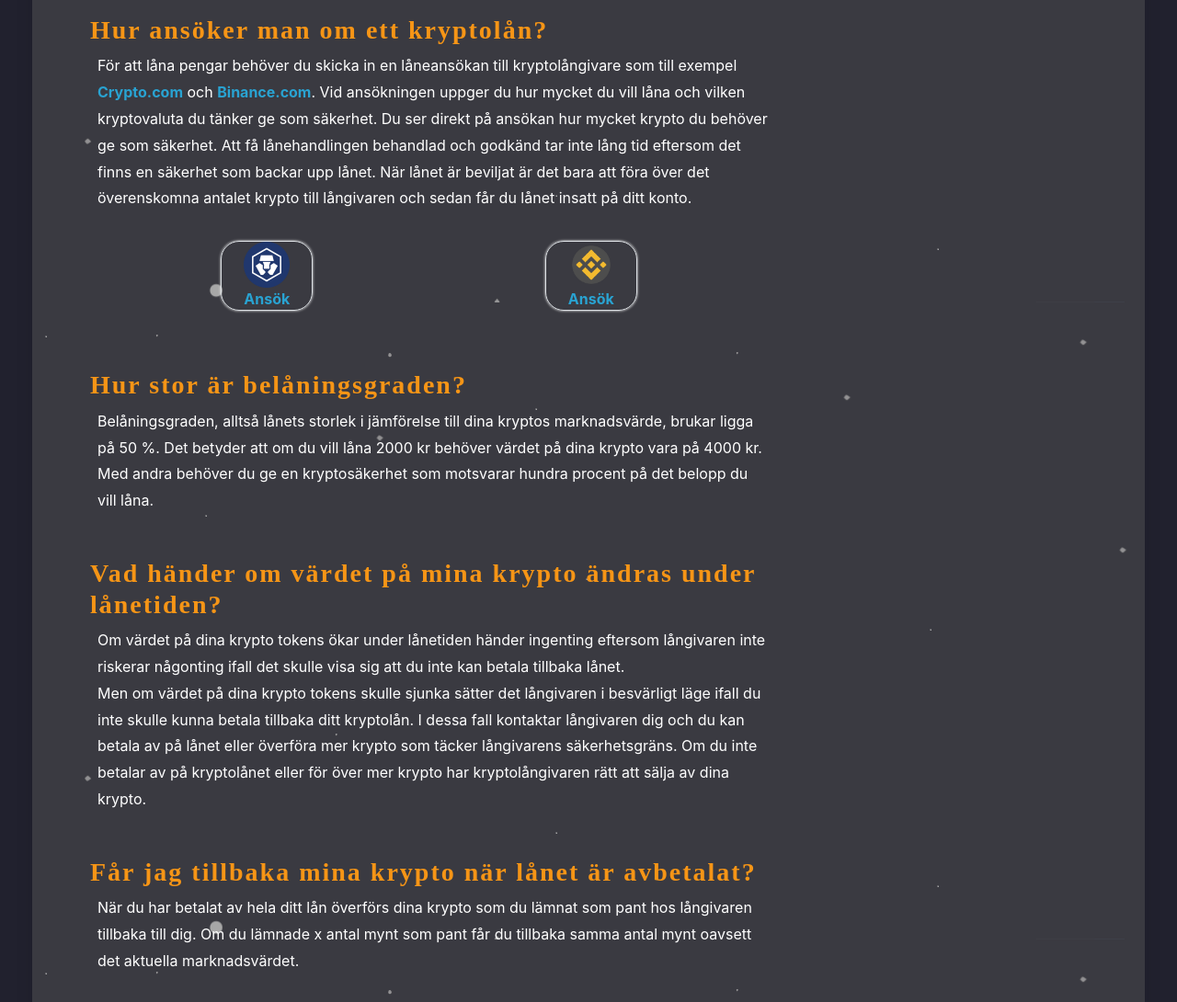
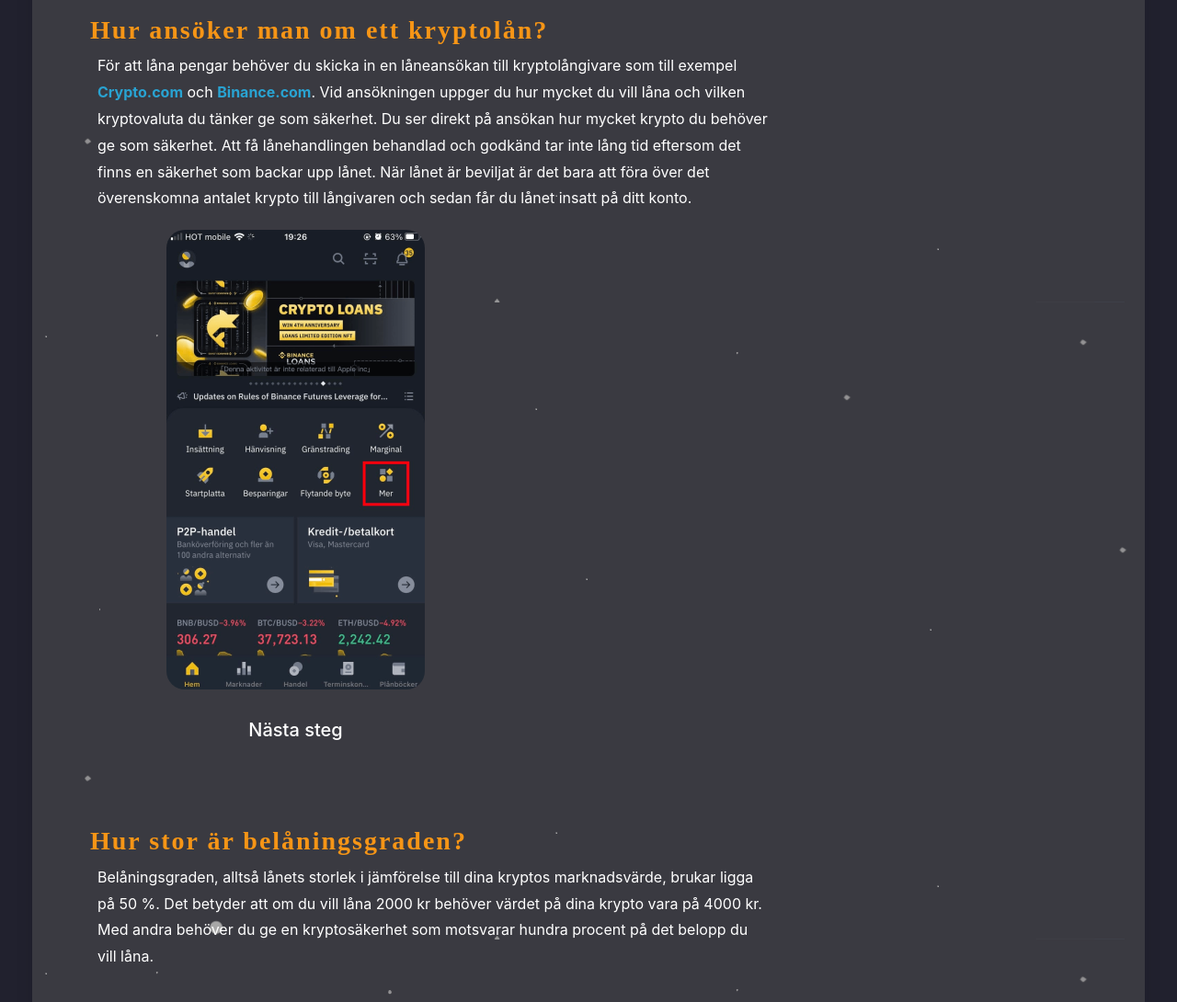
Before and after one commit to Yoskele/cryptoviking, a Django app: page /kryptolan in a window 1280 px wide. Shown: the part 1057-2147 px from the top of the page at 92% size. Run offline with Django 3.2, Linux system fonts and the light colour scheme; some libraries are stand-ins or nearby versions; some web fonts are replaced.

Commit message:
new commercial

```diff
--- a/website/sweden/templates/generichtml/token-page.html
+++ b/website/sweden/templates/generichtml/token-page.html
@@ -40,7 +40,7 @@
 						</div>
 						<div class="where-to-buy-container">
 							<a href="">
-								Handla hos Binance.com
+								Handla via Binance.com
 							</a>
 						</div>
 					</div>
@@ -70,7 +70,7 @@
 
 
 </div>
-<div class="container d-flex justify-content-center align-items-center">
+<div class="container d-flex justify-content-center align-items-center ">
 
 	<a href="https://www.binance.com/en/register?ref=JTZNNQHD" class="m-2" target="_blank">
 		Handla via Binance
--- a/website/sweden/templates/statichtml/Kryptoloan.html
+++ b/website/sweden/templates/statichtml/Kryptoloan.html
@@ -62,7 +62,9 @@
 						över det överenskomna antalet krypto till långivaren och sedan får du lånet insatt på ditt
 						konto.
 					</p>
-					<div class="exchange-container-wrapper d-flex justify-content-around p-3">
+
+
+					<!-- <div class="exchange-container-wrapper d-flex justify-content-around p-3">
 						<a href="https://crypto.com/app/kd26d8skzr" target="_blank" class="border d-flex flex-column align-items-center justify-content-center" style="border-radius:20px; width:100px; box-shadow:0 0 3px #fff;">
 							<img src="{% static 'images/crypto-exchanges/crypto-com.png' %}" style="width:50px;"/>
 							 Ansök
@@ -71,7 +73,31 @@
 								<img src="{% static 'images/crypto-exchanges/binance.png' %}" style="width:50px;"/>
 							 Ansök
 						</a>
+					</div> -->
+
+					<div class="binance-loan-wrapper d-flex flex-wrap p-1">
+
+						<div class="flex-grow-1  d-flex flex-column align-items-center" style="min-width:290px;">
+
+							<img name="slideShow"
+								style="border-radius:20px;"
+								id="binance-loan-image"
+							/>
+
+							<div class="button-image-container-loan m-4 p-2 d-flex justify-content-around " style="width:200px;">
+								<!-- <div onclick="backWardsButton();"> Left </div> -->
+								<h5 onclick="forwardButton();"> Nästa steg </h5>
+							</div>
+
+						</div>
+
+
+						<div class="flex-grow-1 " style="min-width:290px;">
+
+						</div>
+
 					</div>
+
 				</div>
 
 				<div class="container mt-5">
@@ -143,10 +169,6 @@
 						</a>
 					</div>
 				</div>
-
-
-
-
 
 				<div class="container mt-5">
 					<h3>Vilka är fördelarna med kryptolån?</h3>
@@ -220,5 +242,58 @@
 <script>
 
 
+	var i = 0;
+	var images = [];
+
+
+	images[0] = `{% static 'images/crypto-exchanges/Loan/binance-loan-step-1.png' %}`
+	images[1] = `{% static 'images/crypto-exchanges/Loan/binance-loan-step-2.png' %}`
+	images[2] = `{% static 'images/crypto-exchanges/Loan/binance-loan-step-3.png' %}`
+
+
+	let currentImage = document.getElementById('binance-loan-image');
+	currentImage.setAttribute('src', images[i])
+
+	function forwardButton(){
+		console.log('forwardButton')
+		slideImage('Forward')
+	}
+
+	function backWardsButton(){
+		console.log('forwardButton')
+		slideImage('Backwards')
+	}
+
+	function slideImage(e){
+		let x = e;
+		console.log('currentImage  ', currentImage.src)
+		if( x === "Forward"){
+			console.log(' Forward')
+			if( i < images.length - 1 ){
+				i++;
+				currentImage.setAttribute('src', images[i])
+			} else {
+				i = 0;
+				currentImage.setAttribute('src', images[0])
+			}
+		}
+
+
+
+		if( x === 'Backwards'){
+			console.log('Backwards please', )
+
+
+
+		}
+
+
+
+	}
+
+
+
+
+
 </script>
 {% endblock %}
```
Also changed, not shown: website/assets/images/crypto-exchanges/Loan/binance-loan-step-1.png (added), website/assets/images/crypto-exchanges/Loan/binance-loan-step-2.png (added), website/assets/images/crypto-exchanges/Loan/binance-loan-step-3.png (added).
